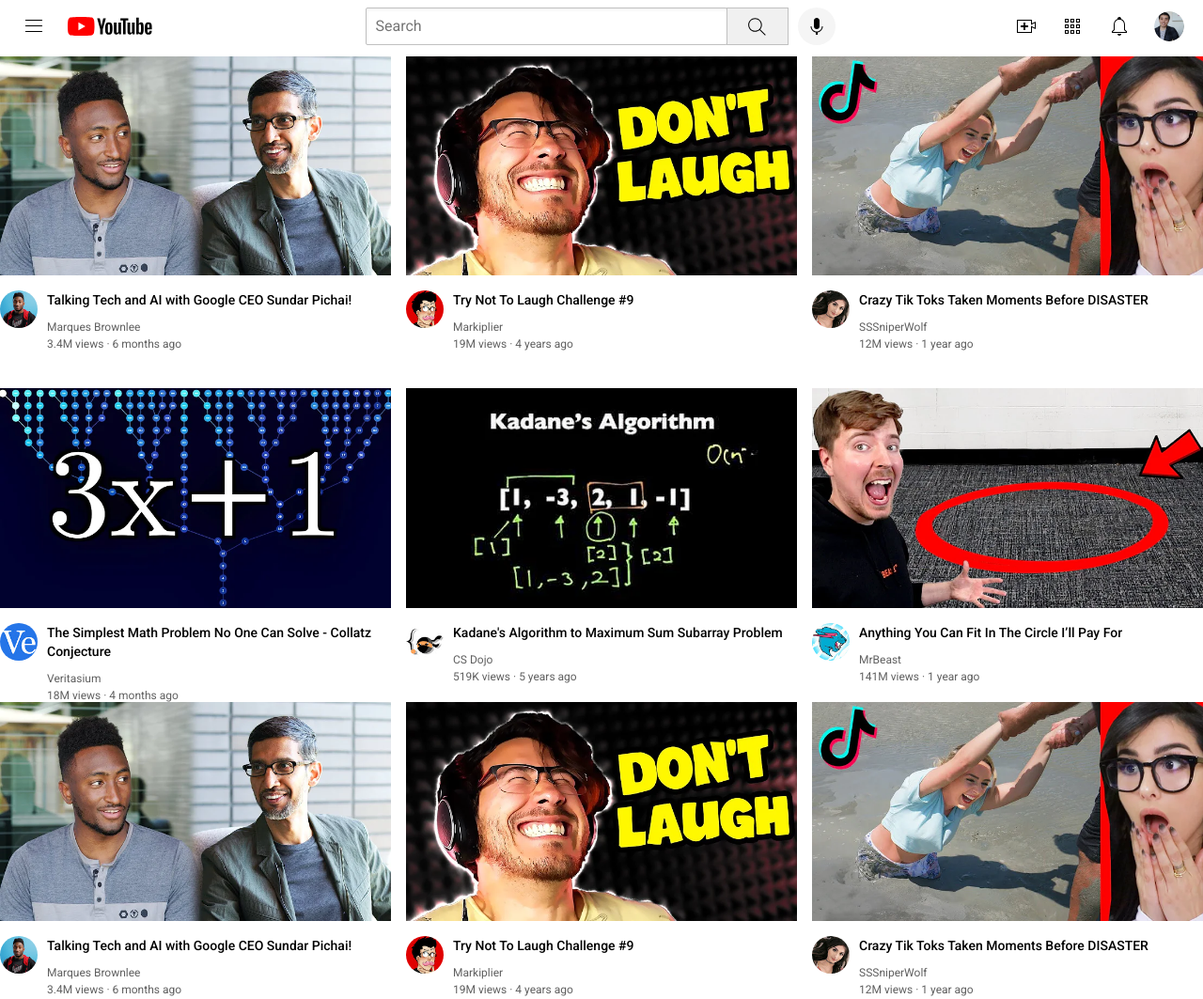
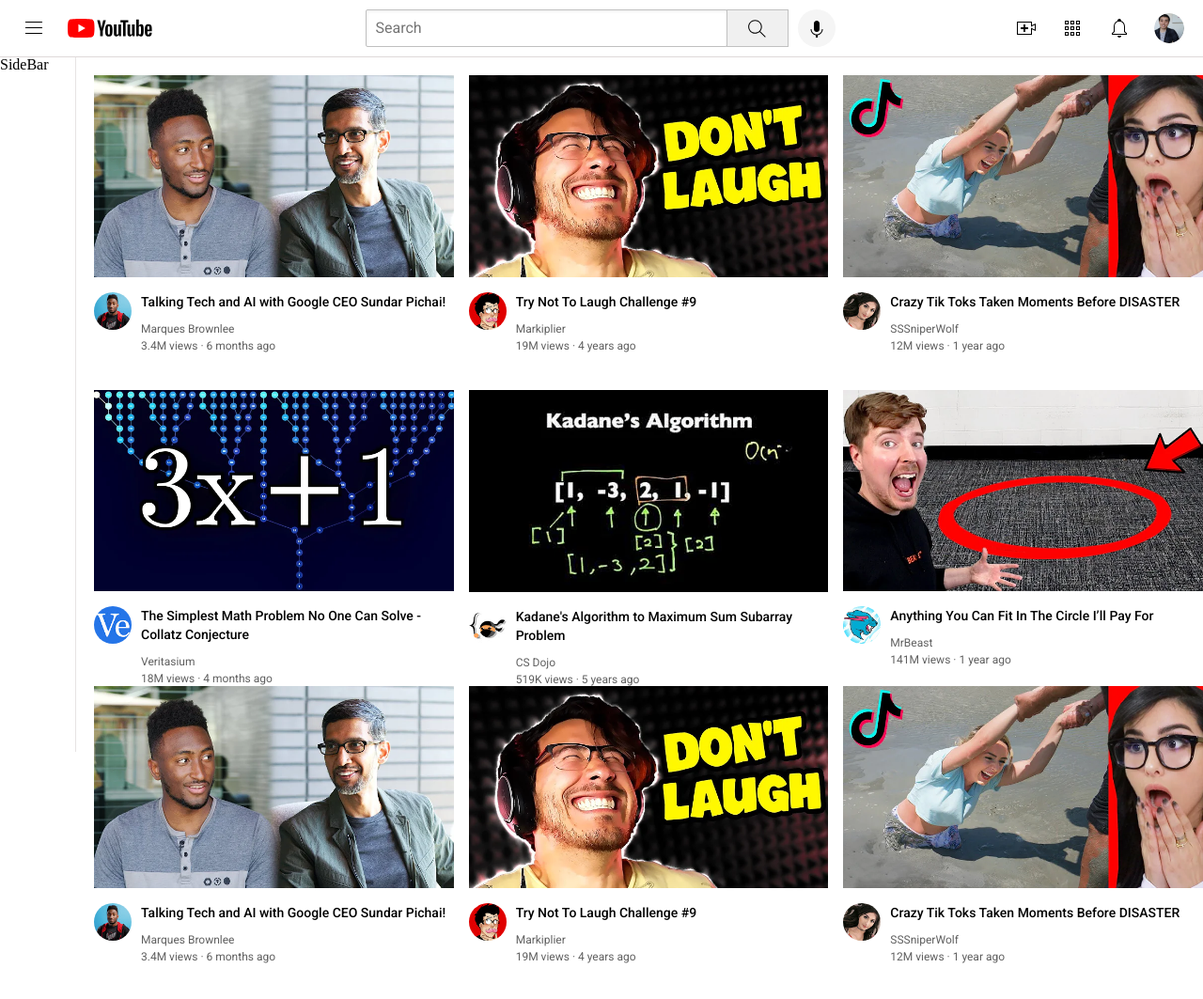
Before and after one commit to abgowda0428/HTML-CSS-Projects, a plain HTML site: page Youtube clone/youtube.html in a window 1280 px wide. Shown: the top 1063 px of the page at 94% size. Drawn offline with Linux system fonts and the light colour scheme.

Commit message:
Added SideBar in the Clone

```diff
--- a/Youtube clone/Styles/general.css
+++ b/Youtube clone/Styles/general.css
@@ -6,4 +6,8 @@
 
   body {
     margin: 0;
+    padding-top: 80px;
+    padding-bottom: 20px;
+    padding-left: 100px;
+
   }
--- a/Youtube clone/Styles/header.css
+++ b/Youtube clone/Styles/header.css
@@ -1,5 +1,5 @@
 .header {
-    height: 55px;
+    height: 60px;
     display: flex;
     flex-direction: row;
     justify-content: space-between;
@@ -8,6 +8,12 @@
     right: 0;
     left: 0;
     background-color: white;
+    border-bottom-width: 1px;
+    border-left-width: 0px;
+    border-right-width: 0px;
+    border-top-width: 0px;
+    border-style: solid;
+    border-color: rgb(223, 217, 217);
   }
 
   .left-section {
--- /dev/null
+++ b/Youtube clone/Styles/sidebar.css
@@ -0,0 +1,15 @@
+.Sidebar{
+    position: fixed;
+    width: 80px;
+    top:60px;
+    bottom: 0px;
+    left:0px;
+    background-color: white;
+    border-left-width: 0px;
+    border-right-width: 1px;
+    border-top-width: 0px;
+    border-bottom-width: 0px;
+    border-style: solid;
+    border-color: rgb(231, 227, 227);
+
+}
--- a/Youtube clone/youtube.html
+++ b/Youtube clone/youtube.html
@@ -10,9 +10,9 @@
     <link rel="stylesheet" href="styles/general.css">
     <link rel="stylesheet" href="styles/header.css">
     <link rel="stylesheet" href="styles/video.css">
+    <link rel="stylesheet" href="Styles/sidebar.css">
   </head>
-  <body style="padding-top: 60px;
-  padding-bottom: 20px;">
+  <body >
     <div class="header">
       <div class="left-section">
         <img class="hamburger-menu" src="icons/hamburger-menu.svg">
@@ -33,6 +33,10 @@
         <img class="notifications-icon" src="icons/notifications.svg">
         <img class="current-user-picture" src="channel-pictures/my-channel.jpeg">
       </div>
+    </div>
+
+    <div class="Sidebar">
+      SideBar
     </div>
 
     <div class="video-grid">
```
Also changed, not shown: Front-End-Bootcamp/index.html (added, +12 -0 lines), Front-End-Bootcamp/style.css (added), 1 other file.
